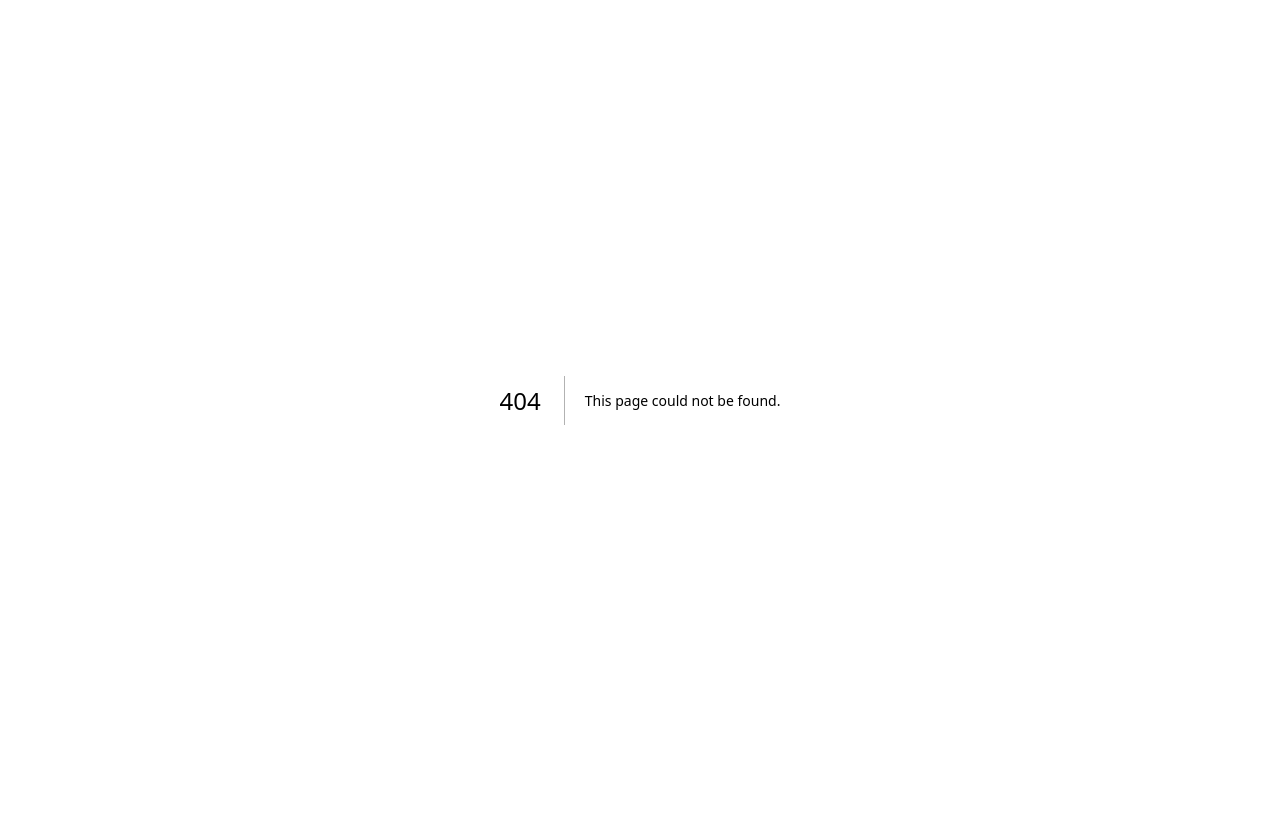
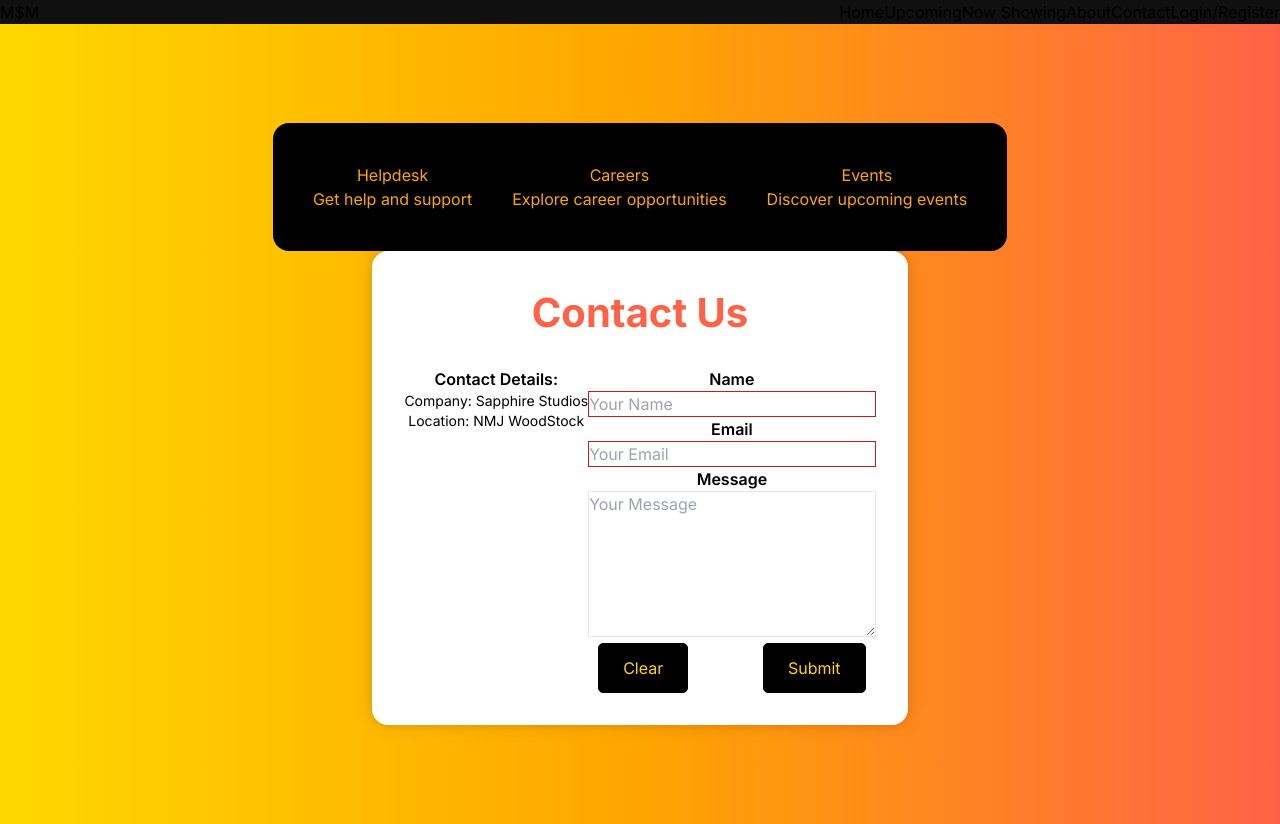
Before and after one commit to Sbani3010/CinemaFrontEnd, a Next.js app: page /contact in a window 1280 px wide. Before the commit this address had no page. Before the commit the page ends 800 px from the top, so only its background shows below. Built offline with nearby package versions, Linux system fonts and the light colour scheme.

Commit message:
contact page created

```diff
--- /dev/null
+++ b/app/contact/page.tsx
@@ -0,0 +1,14 @@
+import NavBar from "@/components/NavBar";
+import Contact from "@/components/home/Contact";
+import React from "react";
+
+const Page = () => {
+  return (
+    <>
+      <NavBar />
+      <Contact/>
+    </>
+  );
+};
+
+export default Page;
--- a/components/NavBar.tsx
+++ b/components/NavBar.tsx
@@ -22,6 +22,10 @@ const NavBar = () => {
       link: "/about",
     },
     {
+      name: "Contact",
+      link: "/contact",
+    },
+    {
       name: "Login/Register",
       link: "/login",
     },
--- /dev/null
+++ b/components/home/Contact.css
@@ -0,0 +1,158 @@
+/* Contact.css */
+
+.contact-container {
+  background: linear-gradient(to right, #FFD700, #FFA500, #FF6347);
+  min-height: 100vh;
+  display: flex;
+  flex-direction: column;
+  align-items: center;
+  justify-content: center;
+}
+
+.contact-card {
+  background: #fff;
+  padding: 2rem;
+  border-radius: 16px;
+  box-shadow: 0 0 20px rgba(0, 0, 0, 0.1), 0 0 10px rgba(0, 0, 0, 0.1); /* Added box-shadow for a 3D effect */
+  max-width: 600px;
+  text-align: center;
+}
+
+.contact-card h1 {
+  font-size: 2.5rem;
+  color: #FF6347;
+  margin-bottom: 1.5rem;
+}
+
+.message-sent-popup {
+  display: flex;
+  justify-content: center;
+  align-items: center;
+  position: fixed;
+  top: 0;
+  left: 0;
+  width: 100%;
+  height: 100%;
+  background: rgba(0, 0, 0, 0.6);
+  z-index: 1000;
+  opacity: 0;
+  visibility: hidden;
+  transition: opacity 0.3s, visibility 0.3s;
+}
+
+.message-sent-content {
+  background: #fff;
+  padding: 20px;
+  border-radius: 5px;
+  box-shadow: 0 2px 10px rgba(0, 0, 0, 0.1);
+  text-align: center;
+  animation: fadeIn 0.3s ease-in-out;
+}
+
+.contact-card button {
+  border: 1px solid #000;
+  background-color: #000;
+  color: #FFD700;
+  padding: 12px 24px;
+  border-radius: 5px;
+  transition: background-color 0.3s, color 0.3s;
+  cursor: pointer;
+  margin: 0 10px;
+}
+
+.contact-card button:hover {
+  background-color: #FFD700;
+  color: #000;
+}
+
+.contact-card button:active {
+  background-color: #888; /* Adjust to your preferred shade of gray for the active state */
+  color: #000;
+}
+.small-cards {
+  display: flex;
+  justify-content: space-around;
+  background: black;
+  padding: 20px;
+  border-radius: 16px;
+}
+
+.small-card {
+  text-align: center;
+  color: orange;
+  margin: 10px;
+  padding: 10px;
+  border-radius: 5px;
+  box-shadow: 0 0 10px rgba(0, 0, 0, 0.3);
+}
+
+.orange-icon {
+  color: orange;
+}
+
+.orange-text {
+  color: orange;
+}
+
+/* Additional styling for other elements within the card as needed */
+
+
+/* .contact-container {
+  background: linear-gradient(to right,#FFD700, #FFA500, #FF6347);
+  min-height: 100vh;
+  display: flex;
+  flex-direction: column;
+  align-items: center;
+  justify-content: center;
+}
+
+.contact-card {
+  background: #fff;
+  padding: 3rem;
+  border-radius: 16px;
+  box-shadow: 0 0 20px rgba(0, 0, 0, 0.1);
+  max-width: 600px;
+  text-align: center;
+}
+
+.contact-card h1 {
+  font-size: 2.5rem;
+  color: #FF6347;
+  margin-bottom: 1.5rem;
+}
+
+.message-sent-popup {
+  display: flex;
+  justify-content: center;
+  align-items: center;
+  position: fixed;
+  top: 0;
+  left: 0;
+  width: 100%;
+  height: 100%;
+  background: rgba(0, 0, 0, 0.6);
+  z-index: 1000;
+  opacity: 0;
+  visibility: hidden;
+  transition: opacity 0.3s, visibility 0.3s;
+}
+
+.message-sent-content {
+  background: #fff;
+  padding: 20px;
+  border-radius: 5px;
+  box-shadow: 0 2px 10px rgba(0, 0, 0, 0.1);
+  text-align: center;
+  animation: fadeIn 0.3s ease-in-out;
+} */
+
+@keyframes fadeIn {
+  from {
+    transform: translateY(-20px);
+    opacity: 0;
+  }
+  to {
+    transform: translateY(0);
+    opacity: 1;
+  }
+}
--- /dev/null
+++ b/components/home/Contact.tsx
@@ -0,0 +1,164 @@
+"use client";
+import React, { useState, useEffect } from 'react';
+import './Contact.css';
+import emailjs from 'emailjs-com';
+
+const EMAILJS_USER_ID = 'EUV_70wJRIyZZFIxJ';
+const EMAILJS_SERVICE_ID = 'service_jwn0r9f';
+const EMAILJS_TEMPLATE_ID = 'template_zcvcerk';
+
+const Contact = () => {
+  const [formData, setFormData] = useState({
+    name: '',
+    email: '',
+    message: '',
+  });
+  const [messageSent, setMessageSent] = useState(false);
+
+  const handleChange = (e: React.ChangeEvent<HTMLInputElement | HTMLTextAreaElement>) => {
+    const { name, value } = e.target;
+    setFormData((prevData) => ({
+      ...prevData,
+      [name]: value,
+    }));
+  };
+
+  const handleClear = () => {
+    setFormData({
+      name: '',
+      email: '',
+      message: '',
+    });
+  };
+
+  const handleSubmit = (e: React.FormEvent<HTMLFormElement>) => {
+    e.preventDefault();
+
+    emailjs
+      .send(EMAILJS_SERVICE_ID, EMAILJS_TEMPLATE_ID, formData, EMAILJS_USER_ID)
+      .then((response) => {
+        console.log('Email sent successfully:', response);
+        setMessageSent(true);
+        handleClear(); // Clear the form
+      })
+      .catch((error) => {
+        console.error('Email sending failed:', error);
+        // Handle the error if needed
+      });
+  };
+
+  // Use useEffect to hide the popup after a few seconds
+  useEffect(() => {
+    if (messageSent) {
+      const popupTimeout = setTimeout(() => {
+        setMessageSent(false);
+      }, 7000); // Hide the popup after 3 seconds
+      return () => clearTimeout(popupTimeout);
+    }
+  }, [messageSent]);
+
+  return (
+    <div className="contact-container">
+      <div className="small-cards">
+        <div className="small-card">
+          <i className="fas fa-headset"></i> {/* Replace with appropriate icon */}
+          <h2>Helpdesk</h2>
+          <p>Get help and support</p>
+        </div>
+        <div className="small-card">
+          <i className="fas fa-briefcase"></i> {/* Replace with appropriate icon */}
+          <h2>Careers</h2>
+          <p>Explore career opportunities</p>
+        </div>
+        <div className="small-card">
+          <i className="far fa-calendar-alt"></i> {/* Replace with appropriate icon */}
+          <h2>Events</h2>
+          <p>Discover upcoming events</p>
+        </div>
+      </div>
+
+      <div className="contact-card">
+        <h1 className="text-5xl font-bold text-gold mb-4">Contact Us</h1>
+
+        {messageSent && (
+          <div className="message-sent-popup">
+            <div className="message-sent-content">
+              Message sent!
+            </div>
+          </div>
+        )}
+
+        <div className="mb-4 flex">
+          <div className="w-1/2 pr-4">
+            <p className="text-lg font-semibold text-black mb-2">Contact Details:</p>
+            <p className="text-sm text-black">Company: Sapphire Studios</p>
+            <p className="text-sm text-black">Location: NMJ WoodStock</p>
+          </div>
+          <div className="w-1/2">
+            <form onSubmit={handleSubmit}>
+              <div className="mb-4">
+                <label htmlFor="name" className="block text-black font-semibold mb-2">
+                  Name
+                </label>
+                <input
+                  type="text"
+                  id="name"
+                  name="name"
+                  value={formData.name}
+                  onChange={handleChange}
+                  className="w-full px-3 py-2 rounded border focus:ring-yellow-500 focus:border-yellow-500"
+                  placeholder="Your Name"
+                />
+              </div>
+              <div className="mb-4">
+                <label htmlFor="email" className="block text-black font-semibold mb-2">
+                  Email
+                </label>
+                <input
+                  type="email"
+                  id="email"
+                  name="email"
+                  value={formData.email}
+                  onChange={handleChange}
+                  className="w-full px-3 py-2 rounded border focus:ring-yellow-500 focus:border-yellow-500"
+                  placeholder="Your Email"
+                />
+              </div>
+              <div className="mb-4">
+                <label htmlFor="message" className="block text-black font-semibold mb-2">
+                  Message
+                </label>
+                <textarea
+                  id="message"
+                  name="message"
+                  rows={6}
+                  value={formData.message}
+                  onChange={handleChange}
+                  className="w-full px-3 py-2 rounded border focus:ring-yellow-500 focus:border-yellow-500"
+                  placeholder="Your Message"
+                ></textarea>
+              </div>
+              <div className="flex justify-between">
+                <button
+                  type="button"
+                  onClick={handleClear}
+                  className="border border-yellow-300 bg-yellow-200 text-black py-2 px-4 rounded-md hover:bg-yellow-300 hover:text-black transition duration-300"
+                >
+                  Clear
+                </button>
+                <button
+                  type="submit"
+                  className="border border-black bg-black text-yellow-300 py-2 px-4 rounded-md hover:bg-yellow-300 hover:text-black transition duration-300"
+                >
+                  Submit
+                </button>
+              </div>
+            </form>
+          </div>
+        </div>
+      </div>
+    </div>
+  );
+};
+
+export default Contact;
--- a/package.json
+++ b/package.json
@@ -15,10 +15,12 @@
     "@types/react-dom": "18.2.7",
     "autoprefixer": "10.4.15",
     "axios": "^1.5.0",
+    "emailjs-com": "^3.2.0",
     "eslint": "8.47.0",
     "eslint-config-next": "13.4.19",
     "framer-motion": "^10.16.1",
     "movie-trailer": "^1.0.4",
+    "mysql": "^2.18.1",
     "next": "13.4.19",
     "pdf-lib": "^1.17.1",
     "popmotion": "^11.0.5",
```
Also changed, not shown: 1 other file (tests, documents, lock files or other folders).
